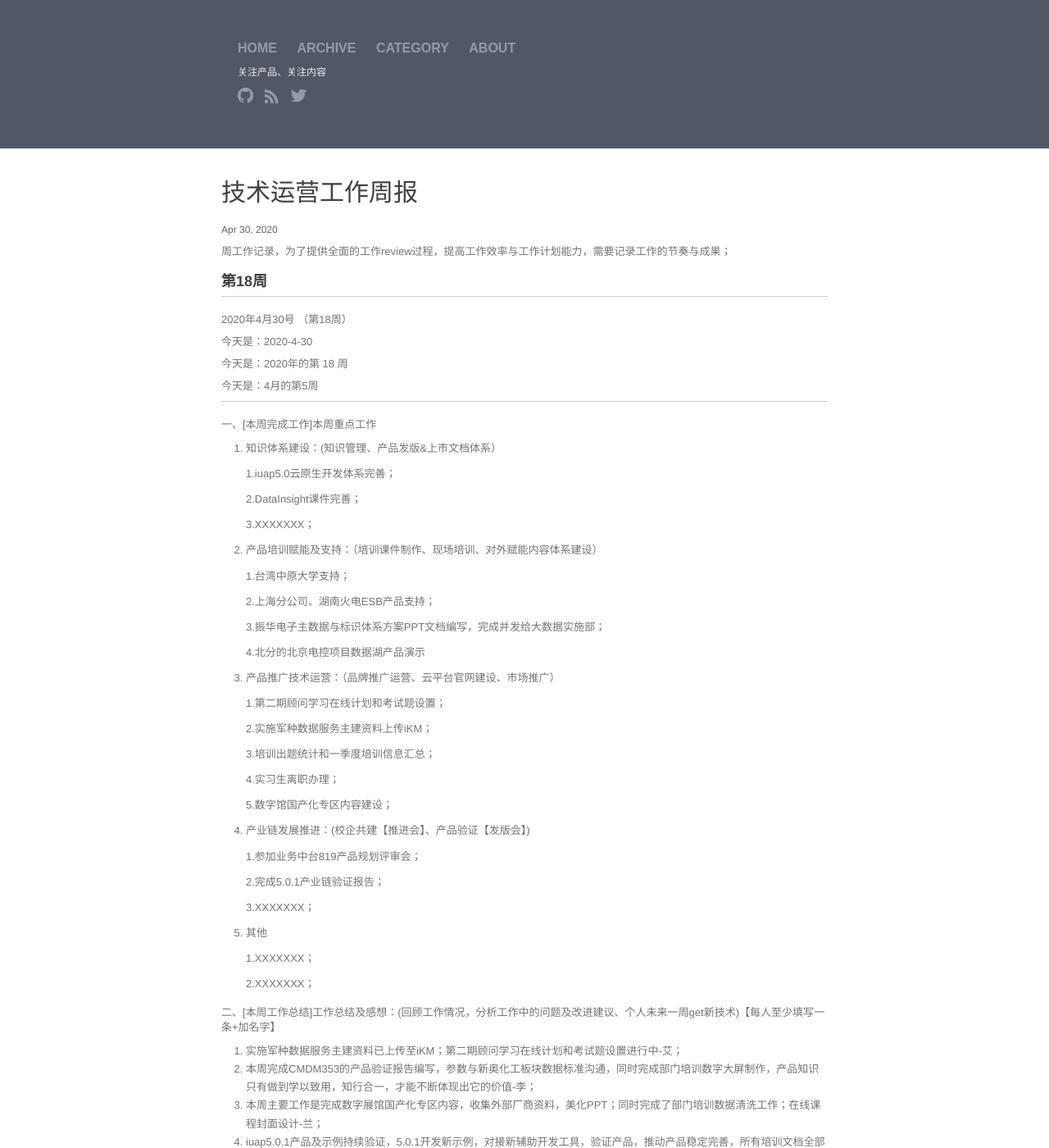
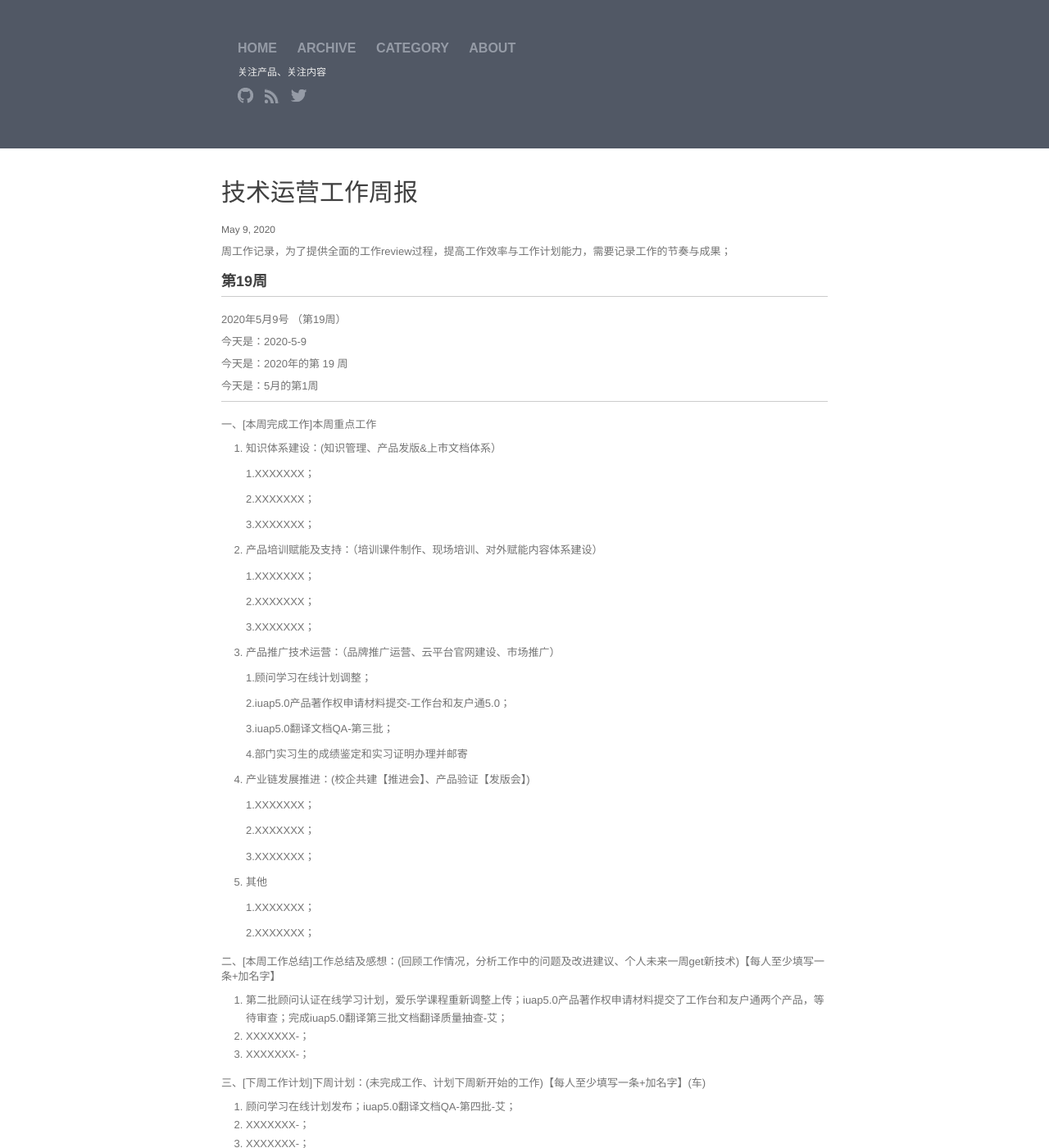
Before and after one commit to walllFlower/blog, a Jekyll site: the page built from 2020-02-28-day_report.md, in a window 1280 px wide and 1400 px high. Shown: the whole window at 82% size. Built offline with Jekyll 4.4.1, drawn with Linux system fonts in a browser that asks for light colours; comment, search, counter and statistics services are not loaded.

Commit message:
Update 2020-02-28-day_report.md

```diff
--- a/2020-02-28-day_report.md
+++ b/2020-02-28-day_report.md
@@ -1,11 +1,85 @@
 ---
 layout: post
 title:  "技术运营工作周报"
-date:   2020-4-30 14:57:32
+date:   2020-5-9 14:57:32
 categories: 技术运营工作周报
 ---
 
 周工作记录，为了提供全面的工作review过程，提高工作效率与工作计划能力，需要记录工作的节奏与成果；
+
+###  第19周
+
+***
+
+2020年5月9号 （第19周）
+
+今天是：2020-5-9
+
+今天是：2020年的第 19 周
+
+今天是：5月的第1周
+
+***
+
+
+一、[本周完成工作]本周重点工作
+
+1. 知识体系建设：(知识管理、产品发版&上市文档体系）
+
+    1.XXXXXXX；
+
+    2.XXXXXXX；
+
+    3.XXXXXXX；
+
+2. 产品培训赋能及支持：（培训课件制作、现场培训、对外赋能内容体系建设）
+
+    1.XXXXXXX；
+
+    2.XXXXXXX；
+
+    3.XXXXXXX；
+
+
+3. 产品推广技术运营：（品牌推广运营、云平台官网建设、市场推广）
+
+    1.顾问学习在线计划调整；
+
+    2.iuap5.0产品著作权申请材料提交-工作台和友户通5.0；
+
+    3.iuap5.0翻译文档QA-第三批；
+
+    4.部门实习生的成绩鉴定和实习证明办理并邮寄
+
+
+4. 产业链发展推进：(校企共建【推进会】、产品验证【发版会】)
+
+    1.XXXXXXX；
+
+    2.XXXXXXX；
+
+    3.XXXXXXX；
+
+5. 其他
+
+    1.XXXXXXX；
+
+    2.XXXXXXX；
+
+二、[本周工作总结]工作总结及感想：(回顾工作情况，分析工作中的问题及改进建议、个人未来一周get新技术)【每人至少填写一条+加名字】
+
+1. 第二批顾问认证在线学习计划，爱乐学课程重新调整上传；iuap5.0产品著作权申请材料提交了工作台和友户通两个产品，等待审查；完成iuap5.0翻译第三批文档翻译质量抽查-艾；
+2. XXXXXXX-；
+3. XXXXXXX-；
+
+三、[下周工作计划]下周计划：(未完成工作、计划下周新开始的工作)【每人至少填写一条+加名字】(车)
+
+1. 顾问学习在线计划发布；iuap5.0翻译文档QA-第四批-艾；
+2. XXXXXXX-；
+3. XXXXXXX-；
+
+
+
 
 ###  第18周
 
```
